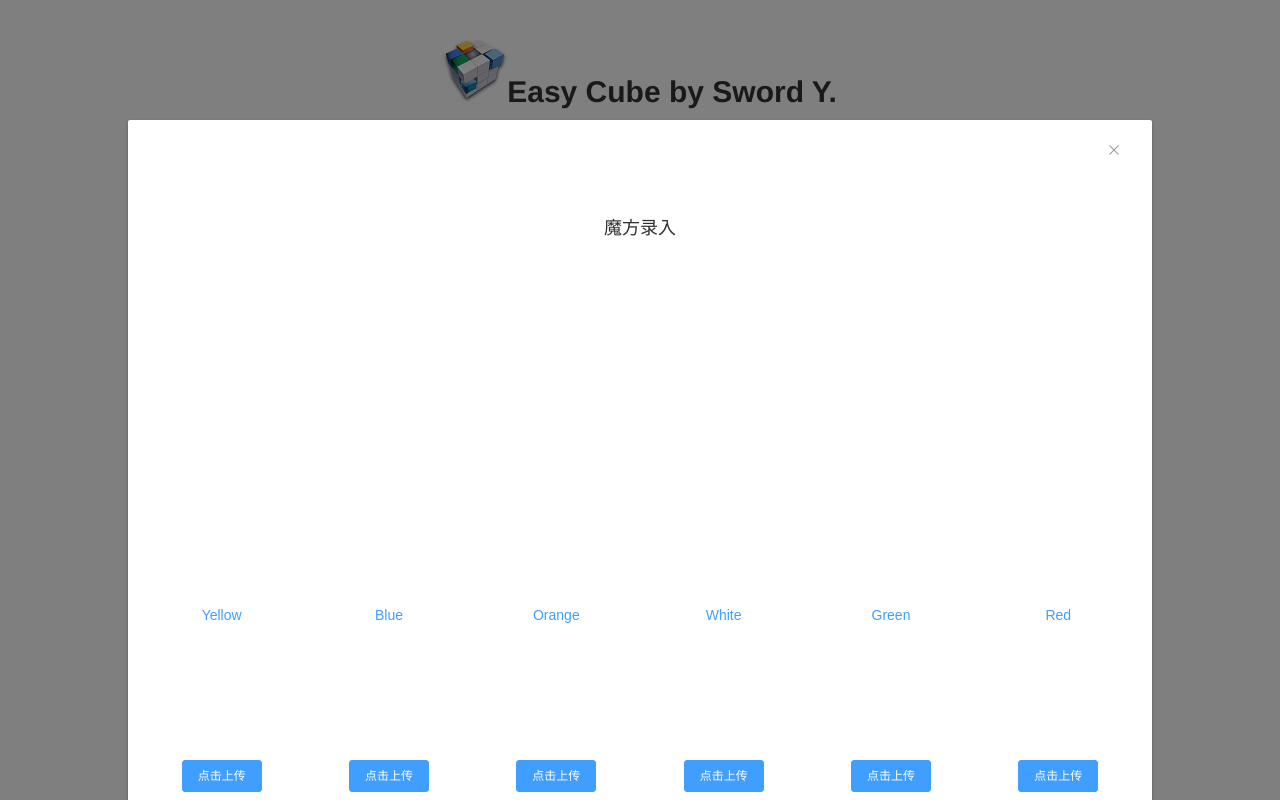
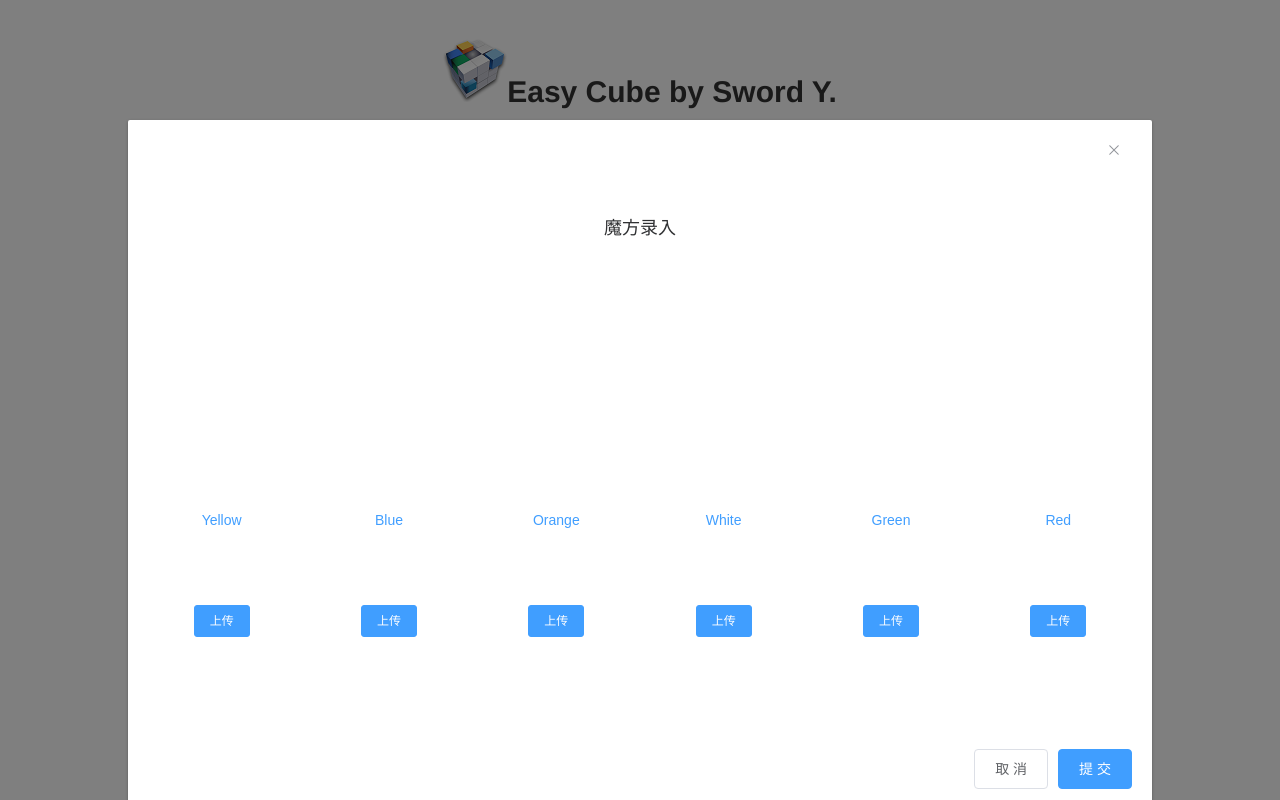
Before and after one commit to K-Akechi/cube_demo, a Vue app: page /#/solve in a window 1280 px wide. Both pictures are taken after a click on the button "录入魔方". Built offline with nearby package versions, Linux system fonts and the light colour scheme.

Commit message:
page refactored

```diff
--- a/src/components/Camera.vue
+++ b/src/components/Camera.vue
@@ -10,46 +10,46 @@
   <!--    </el-dialog>-->
   <el-row :gutter="20">
     <el-col :span="4">
-      <el-row><canvas ref="canvas1" width="120" height="120"></canvas></el-row>
-      <el-row><el-button type="text" @click="innerVisible = true, currentNumber = 1">Yellow</el-button></el-row>
-      <el-upload class="upload-demo" action="" :on-change="uploadImage" accept="image/jpeg, image/png" :show-file-list="false">
-        <el-button size="small" type="primary" @click="currentNumber = 1">点击上传</el-button>
-      </el-upload>
+      <div class="canvas-content"><canvas ref="canvas1" width="120" height="120"></canvas></div>
+      <div class="button-content"><el-button type="text" @click="innerVisible = true, currentNumber = 1">Yellow</el-button></div>
+      <div class="button-content"><el-upload class="upload-demo" action="" :on-change="uploadImage" accept="image/jpeg, image/png" :show-file-list="false">
+        <el-button size="small" type="primary" @click="currentNumber = 1">上传</el-button>
+      </el-upload></div>
     </el-col>
     <el-col :span="4">
-      <el-row><canvas ref="canvas2" width="120" height="120"></canvas></el-row>
-      <el-row><el-button type="text" @click="innerVisible = true, currentNumber = 2">Blue</el-button></el-row>
-      <el-upload class="upload-demo" action="" :on-change="uploadImage" accept="image/jpeg, image/png" :show-file-list="false">
-        <el-button size="small" type="primary" @click="currentNumber = 2">点击上传</el-button>
-      </el-upload>
+      <div class="canvas-content"><canvas ref="canvas2" width="120" height="120"></canvas></div>
+      <div class="button-content"><el-button type="text" @click="innerVisible = true, currentNumber = 2">Blue</el-button></div>
+      <div class="button-content"> <el-upload class="upload-demo" action="" :on-change="uploadImage" accept="image/jpeg, image/png" :show-file-list="false">
+        <el-button size="small" type="primary" @click="currentNumber = 2">上传</el-button>
+      </el-upload></div>
     </el-col>
     <el-col :span="4">
-      <el-row><canvas ref="canvas3" width="120" height="120"></canvas></el-row>
-      <el-row><el-button type="text" @click="innerVisible = true, currentNumber = 3">Orange</el-button></el-row>
-      <el-upload class="upload-demo" action="" :on-change="uploadImage" accept="image/jpeg, image/png" :show-file-list="false">
-        <el-button size="small" type="primary" @click="currentNumber = 3">点击上传</el-button>
-      </el-upload>
+      <div class="canvas-content"><canvas ref="canvas3" width="120" height="120"></canvas></div>
+      <div class="button-content"><el-button type="text" @click="innerVisible = true, currentNumber = 3">Orange</el-button></div>
+      <div class="button-content"><el-upload class="upload-demo" action="" :on-change="uploadImage" accept="image/jpeg, image/png" :show-file-list="false">
+        <el-button size="small" type="primary" @click="currentNumber = 3">上传</el-button>
+      </el-upload></div>
     </el-col>
     <el-col :span="4">
-      <el-row><canvas ref="canvas4" width="120" height="120"></canvas></el-row>
-      <el-row><el-button type="text" @click="innerVisible = true, currentNumber = 4">White</el-button></el-row>
-      <el-upload class="upload-demo" action="" :on-change="uploadImage" accept="image/jpeg, image/png" :show-file-list="false">
-        <el-button size="small" type="primary" @click="currentNumber = 4">点击上传</el-button>
-      </el-upload>
+      <div class="canvas-content"><canvas ref="canvas4" width="120" height="120"></canvas></div>
+      <div class="button-content"><el-button type="text" @click="innerVisible = true, currentNumber = 4">White</el-button></div>
+      <div class="button-content"><el-upload class="upload-demo" action="" :on-change="uploadImage" accept="image/jpeg, image/png" :show-file-list="false">
+        <el-button size="small" type="primary" @click="currentNumber = 4">上传</el-button>
+      </el-upload></div>
     </el-col>
     <el-col :span="4">
-      <el-row><canvas ref="canvas5" width="120" height="120"></canvas></el-row>
-      <el-row><el-button type="text" @click="innerVisible = true, currentNumber = 5">Green</el-button></el-row>
-      <el-upload class="upload-demo" action="" :on-change="uploadImage" accept="image/jpeg, image/png" :show-file-list="false">
-        <el-button size="small" type="primary" @click="currentNumber = 5">点击上传</el-button>
-      </el-upload>
+      <div class="canvas-content"><canvas ref="canvas5" width="120" height="120"></canvas></div>
+      <div class="button-content"><el-button type="text" @click="innerVisible = true, currentNumber = 5">Green</el-button></div>
+      <div class="button-content"><el-upload class="upload-demo" action="" :on-change="uploadImage" accept="image/jpeg, image/png" :show-file-list="false">
+        <el-button size="small" type="primary" @click="currentNumber = 5">上传</el-button>
+      </el-upload></div>
     </el-col>
     <el-col :span="4">
-      <el-row><canvas ref="canvas6" width="120" height="120"></canvas></el-row>
-      <el-row><el-button type="text" @click="innerVisible = true, currentNumber = 6">Red</el-button></el-row>
-      <el-upload class="upload-demo" action="" :on-change="uploadImage" accept="image/jpeg, image/png" :show-file-list="false">
-        <el-button size="small" type="primary" @click="currentNumber = 6">点击上传</el-button>
-      </el-upload>
+      <div class="canvas-content"><canvas ref="canvas6" width="120" height="120"></canvas></div>
+      <div class="button-content"><el-button type="text" @click="innerVisible = true, currentNumber = 6">Red</el-button></div>
+      <div class="button-content"><el-upload class="upload-demo" action="" :on-change="uploadImage" accept="image/jpeg, image/png" :show-file-list="false">
+        <el-button size="small" type="primary" @click="currentNumber = 6">上传</el-button>
+      </el-upload></div>
     </el-col>
     <el-dialog width="40%" title="请贴紧左侧边框" :visible.sync="innerVisible" ref="dialog2" @open="open()" append-to-body>
 
@@ -317,6 +317,13 @@
   .el-col {
     border-radius: 4px;
   }
+  .canvas-content{
+    max-height: 100px;
+  }
+  .button-content{
+    max-height: 100px;
+  }
+
   video{
     object-fit: fill;
   }
```
